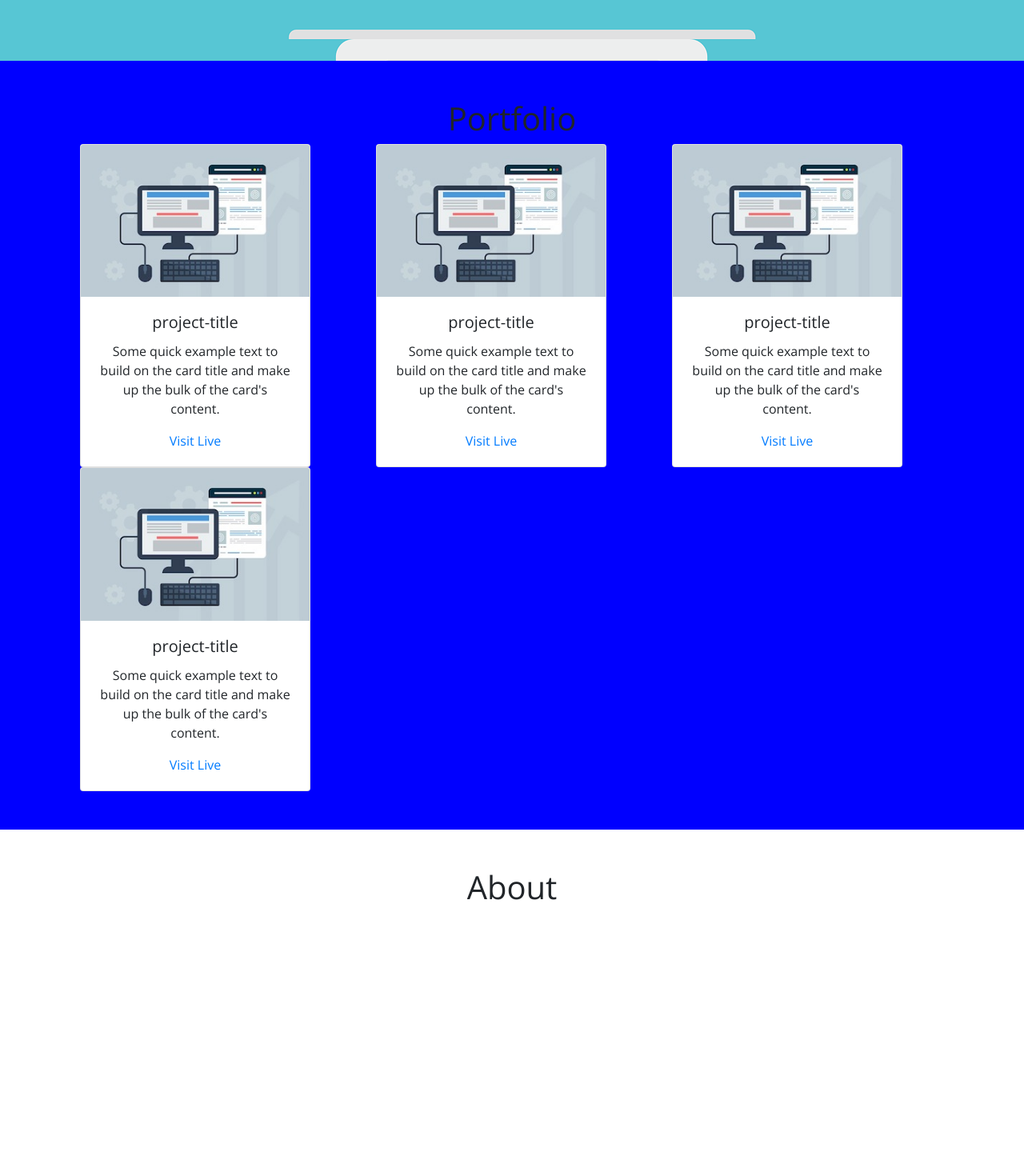
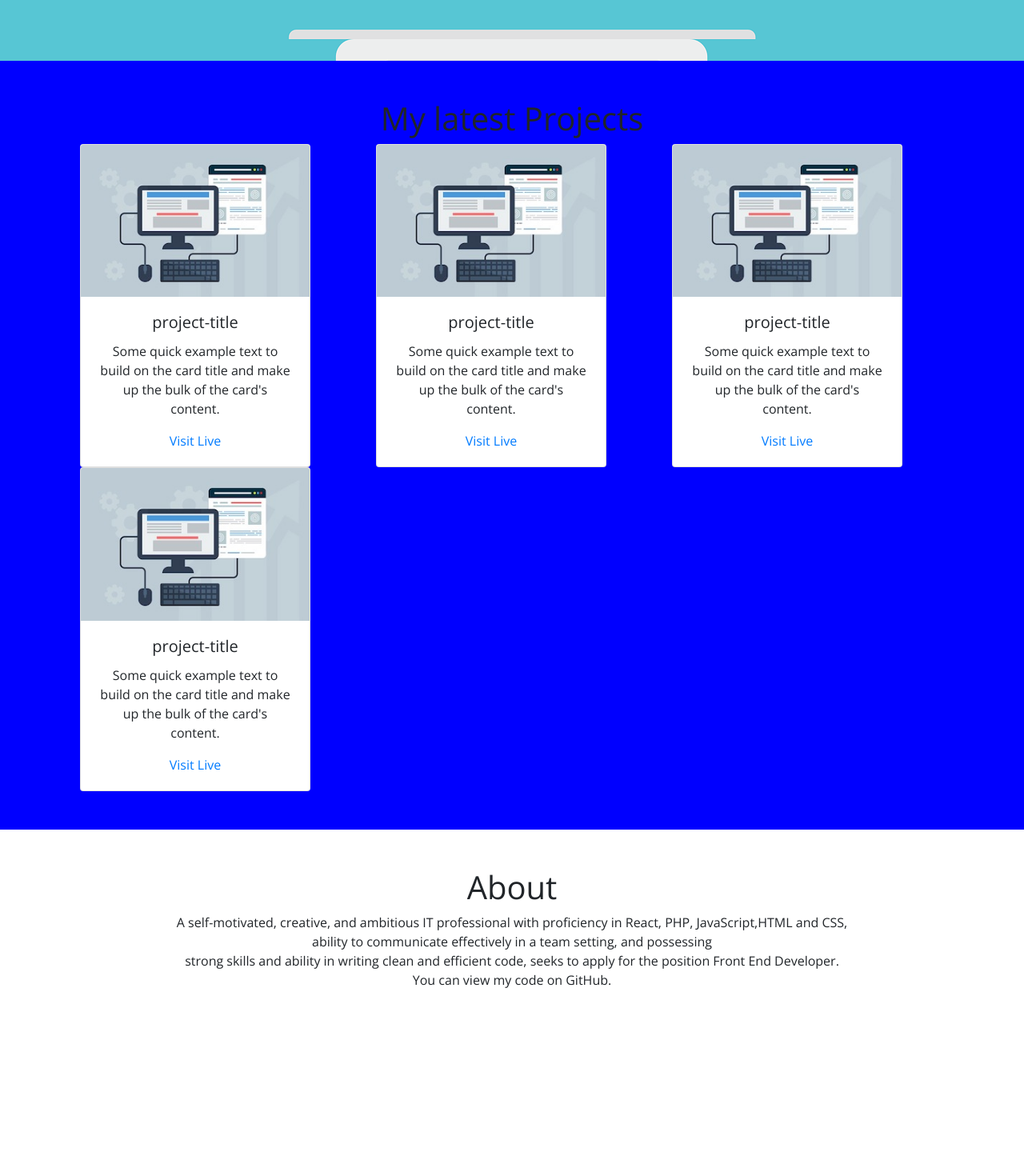
Before and after one commit to Hemlatab/portfolio-v2, a React (Create React App) app: page / in a window 1280 px wide. Shown: the part 780-2250 px from the top of the page at 80% size. Built offline with nearby package versions, Linux system fonts and the light colour scheme.

Commit message:
Add content to portfolio, contact page

```diff
--- a/src/Components/About/About.js
+++ b/src/Components/About/About.js
@@ -5,6 +5,13 @@ const About = () => {
   return (
     <section className="wrapper">
       <h1>About</h1>
+      <p>
+      A self-motivated, creative, and ambitious IT professional with proficiency in React, PHP, JavaScript,HTML and CSS,
+      <br />ability to communicate effectively in a team setting, and possessing
+      <br />strong skills and ability in writing clean and efficient code, seeks to apply for the position Front End Developer.
+      <br />
+      You can view my code on GitHub.
+      </p>
     </section>
   );
 };
--- a/src/Components/Footer/Footer.js
+++ b/src/Components/Footer/Footer.js
@@ -5,6 +5,16 @@ const Footer = () => {
   return (
     <section className="wrapper">
       <h1>Footer</h1>
+      <div class="footer-container">
+          <ul class="social-links">
+            <li><a href="https://github.com/Hemlatab" target="_blank"><i class="fab fa-github-alt fa-fw"></i></a></li>
+            <li><a href="https://www.linkedin.com/in/hemlatabhundhoo/" target="_blank"><i class="fab fa-linkedin-in fa-fw"></i></a></li>
+            <li><a href="https://twitter.com/hmlata" target="_blank"><i class="fab fa-twitter fa-fw"></i></a></li>
+          </ul>
+          <p class="footer-section">Made with <span class="icon-heart">&#9829;</span> by <a class="github-footer" href="https://github.com/Hemlatab"
+            target="_blank">Hemlata Bhundhoo</a></p>
+          <p>Copyright &copy; 2019.</p>
+        </div>
     </section>
   );
 };
--- a/src/Components/Portfolio/Portfolio.js
+++ b/src/Components/Portfolio/Portfolio.js
@@ -5,6 +5,7 @@ import ProjectImage from "../../images/project.jpg";
 
 
 const ProjectCard = props => {
+
   return (
 
     <Card style={{ width: "18rem" }}>
@@ -22,7 +23,7 @@ const ProjectCard = props => {
 const Portfolio = () => {
   return (
     <section className="wrapper">
-      <h1>Portfolio</h1>
+      <h1>My latest Projects</h1>
       <Container>
       <Row className="mx-auto">
       <Col>
```
